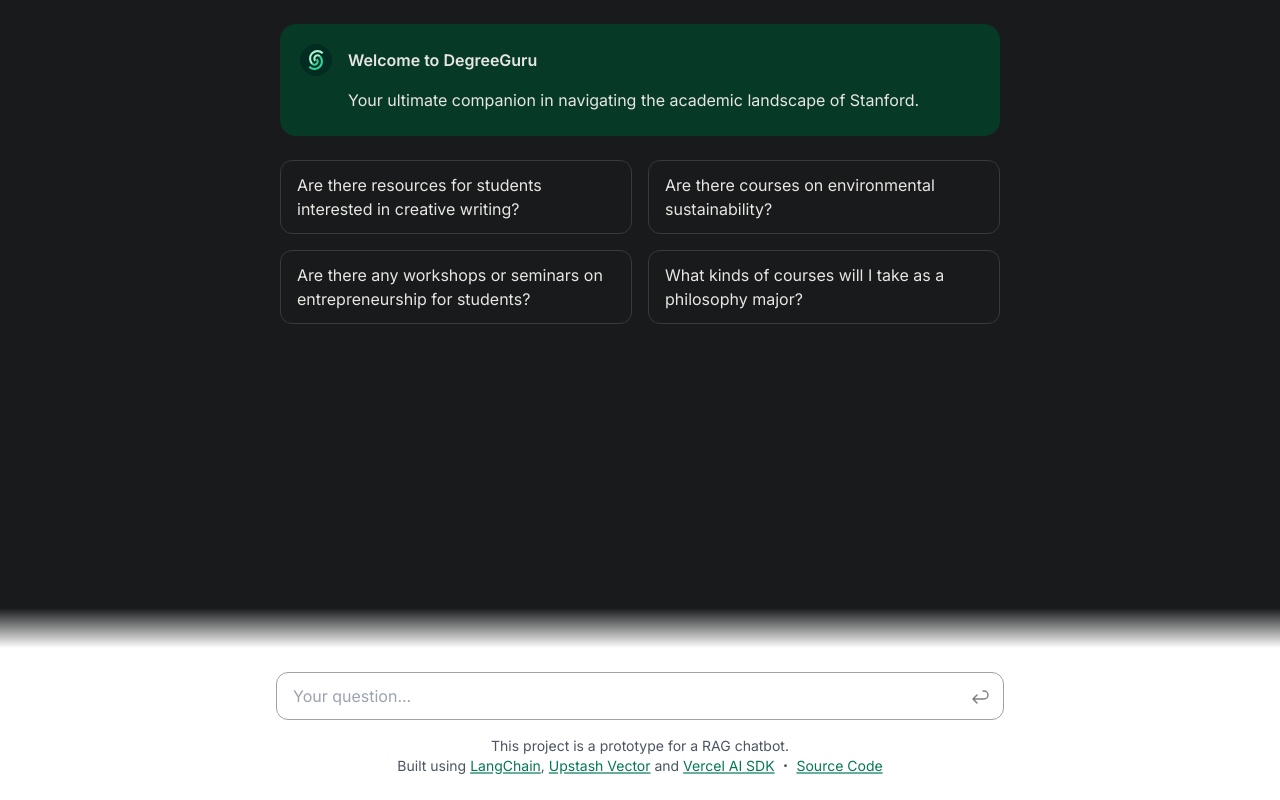
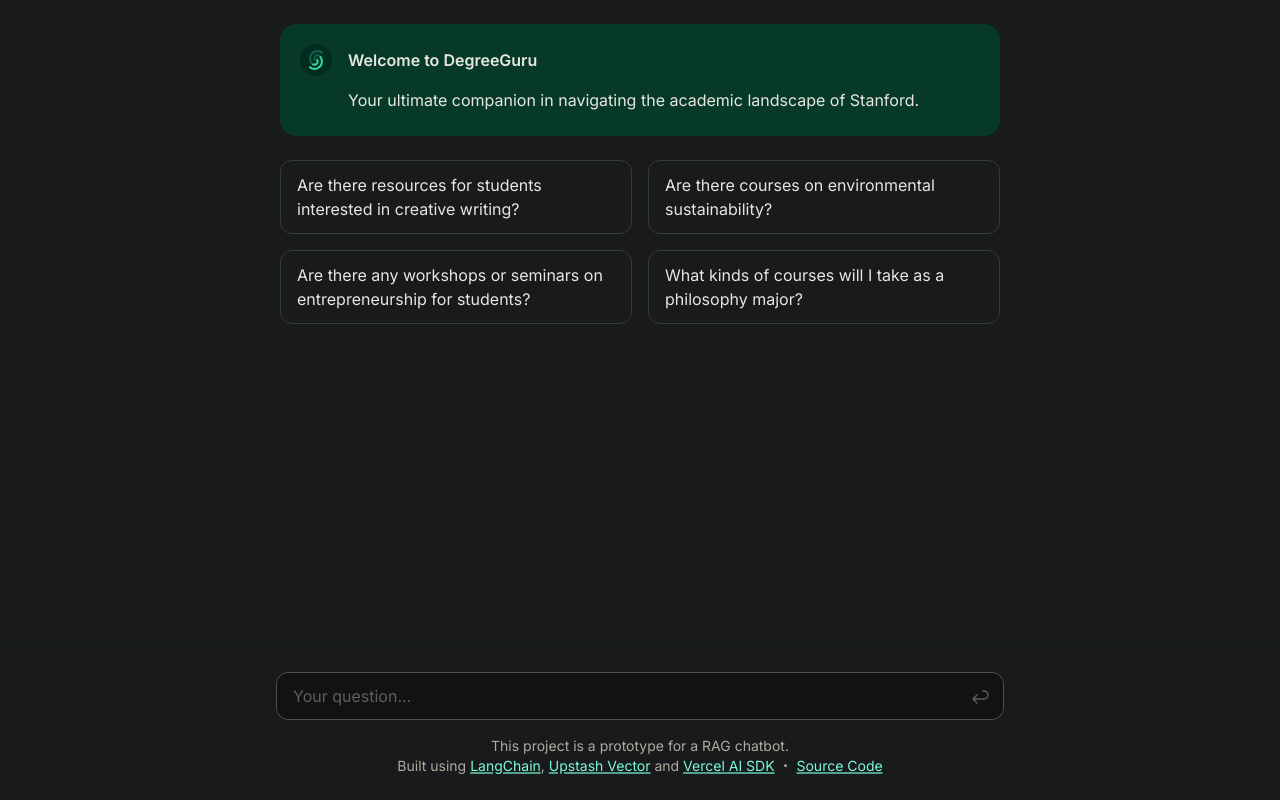
Before and after one commit to yahyashareef48/content-talk-ai, a Next.js app: page / in a window 1280 px wide. Built offline with nearby package versions, Linux system fonts and the light colour scheme.

Commit message:
Refactor styles for improved color consistency and accessibility across components

```diff
--- a/src/app/globals.css
+++ b/src/app/globals.css
@@ -9,14 +9,14 @@
   }
 
   a {
-    @apply text-emerald-700 underline
-        decoration-emerald-700/60 decoration-2
-        hover:decoration-emerald-700 hover:bg-emerald-200
+    @apply text-primary-lite underline
+        decoration-primary-lite/60 decoration-2
+        hover:decoration-primary-lite hover:bg-primary-washed
         outline-0 focus:ring-2 focus:ring-offset-1 focus:ring-emerald-500;
   }
 
   ::selection {
-    @apply bg-emerald-200 text-emerald-950;
+    @apply bg-primary-washed text-emerald-950;
   }
 
   button:focus,
--- a/src/app/page.tsx
+++ b/src/app/page.tsx
@@ -97,12 +97,12 @@
         className={cx(
           "fixed z-10 bottom-0 inset-x-0",
           "flex justify-center items-center",
-          "bg-white",
+          "bg-background",
         )}
       >
         <span
-          className="absolute bottom-full h-10 inset-x-0 from-white/0
-         bg-gradient-to-b to-white pointer-events-none"
+          className="absolute bottom-full h-10 inset-x-0 from-background/0
+         bg-gradient-to-b to-background pointer-events-none"
         />
 
         <div className="w-full max-w-screen-md rounded-xl px-4 md:px-5 py-6">
--- a/src/components/form.tsx
+++ b/src/components/form.tsx
@@ -22,8 +22,9 @@
         {...inputProps}
         className={cx(
           "transition h-10 md:h-12 pl-4 pr-12 flex-1 rounded-xl",
-          "border border-gray-400 text-base",
+          "border border-border-lite text-base bg-background-dark",
           "disabled:bg-gray-100",
+          "placeholder-text-dark",
           inputProps.className,
         )}
         type="text"
@@ -35,10 +36,10 @@
         tabIndex={-1}
         className={cx(
           "absolute right-3 top-1/2 -translate-y-1/2",
-          "opacity-50",
+          "opacity-50 text-text-washed",
         )}
       >
-        <IconArrowBack stroke={1.5} />
+        <IconArrowBack strokeWidth={1.5} />
       </button>
     </form>
   );
--- a/src/components/powered-by.tsx
+++ b/src/components/powered-by.tsx
@@ -1,6 +1,6 @@
 const PoweredBy = () => {
   return (
-    <p className="mt-4 text-xs md:text-sm text-gray-600 text-center">
+    <p className="mt-4 text-xs md:text-sm text-text-washed text-center">
       This project is a prototype for a RAG chatbot. <br /> Built using{" "}
       <a href="https://www.langchain.com/" target="_blank">
         LangChain
--- a/src/components/upstash-logo.tsx
+++ b/src/components/upstash-logo.tsx
@@ -23,11 +23,11 @@
           d="M32.683 85.566c9.708 9.763 25.447 9.763 35.155 0 9.708-9.763 9.708-25.592 0-35.355L59.05 59.05c4.854 4.881 4.854 12.796 0 17.677a12.38 12.38 0 0 1-17.578 0l-8.79 8.839Z"
         />
         <path
-          className="fill-emerald-200"
+          className="fill-primary-washed"
           d="M102.994 14.855c-19.416-19.526-50.895-19.526-70.311 0-19.416 19.527-19.416 51.185 0 70.711l8.788-8.839c-14.561-14.645-14.561-38.388 0-53.033 14.562-14.644 38.172-14.644 52.734 0l8.789-8.839Z"
         />
         <path
-          className="fill-emerald-200"
+          className="fill-primary-washed"
           d="M85.416 32.533c-9.708-9.763-25.448-9.763-35.156 0-9.708 9.763-9.708 25.592 0 35.355l8.79-8.839c-4.855-4.881-4.855-12.795 0-17.677a12.38 12.38 0 0 1 17.577 0l8.789-8.839Z"
         />
       </g>
--- a/tailwind.config.ts
+++ b/tailwind.config.ts
@@ -10,13 +10,19 @@
     extend: {
       colors: {
         border: "#363B3D",
+        "border-lite": "#494F52",
         "border-hover": "#494F52",
         background: "#181A1B",
         "background-lite": "#25282A",
+        "background-dark": "#121212",
         "background-hover": "#1B1D1E",
         "text-lite": "#E8E6E3",
+        "text-dark": "#615E58",
+        "text-washed": "#B1AAA0",
         primary: "#063A27",
         "primary-dark": "#022C22",
+        "primary-lite": "#7AFBD6",
+        "primary-washed": "#0D6245",
       },
     },
   },
```
